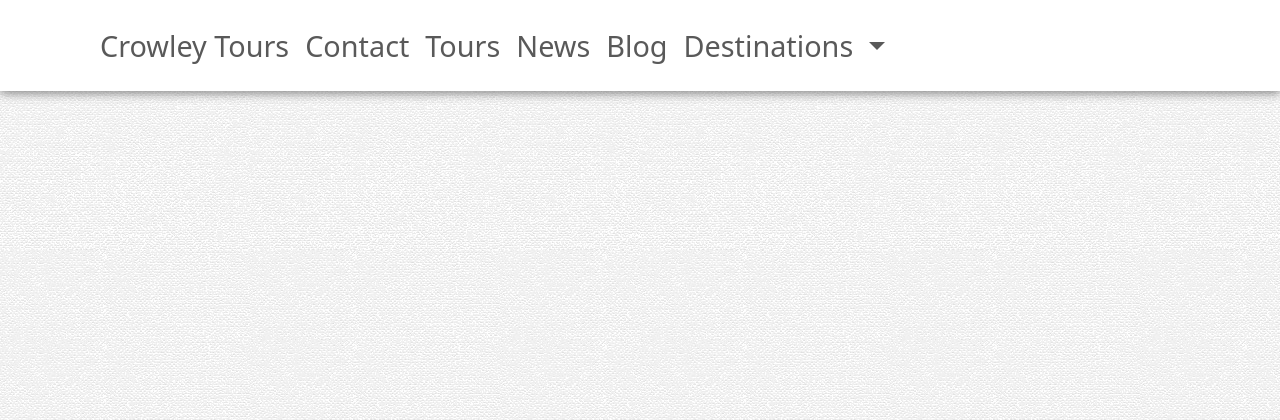
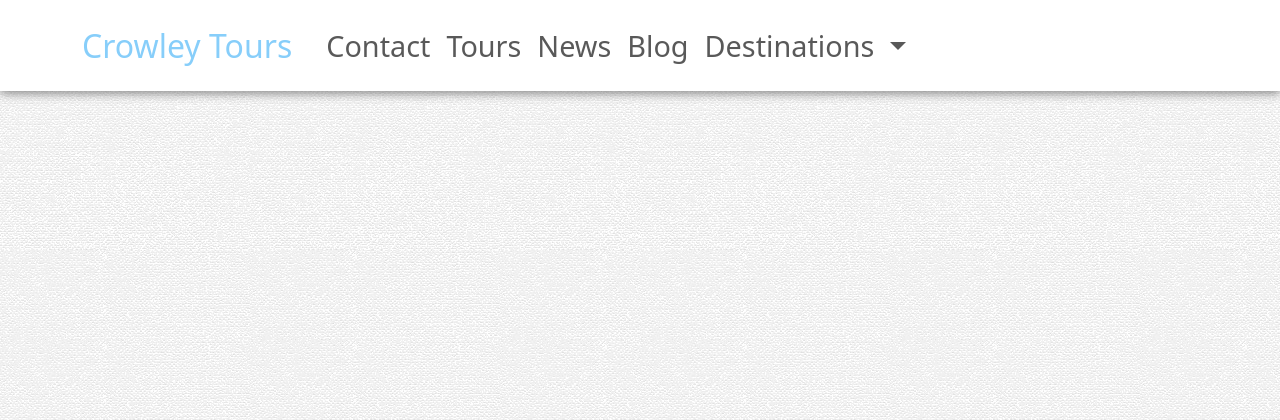
Before and after one commit to duncrob99/saiga-tours, a Django app: page / in a window 1280 px wide. Shown: the top 420 px of the page. Run offline with Django 3.2, Linux system fonts and the light colour scheme; data comes from the database, SQL or seed files in the repository; data that the repository does not hold is empty; some libraries are stand-ins or nearby versions.

Commit message:
Improve reactiveness, incl. navbar.

```diff
--- a/main/static/css/main_zaasf.css
+++ b/main/static/css/main_zaf.css
@@ -47,7 +47,7 @@ small {
     font-size: 40px;
 }
 
-.alert {
+.alert, .navbar {
     z-index: 100;
 }
 
@@ -62,3 +62,8 @@ small {
     color: var(--accent-hover-foreground);
     border-color: var(--accent-hover-background);
 }
+
+.navbar-brand {
+    color: var(--accent-background) !important;
+    font-size: xx-large;
+}
--- a/main/static/css/navbar_aaa.css
+++ b/main/static/css/navbar_aaaf.css
@@ -60,3 +60,17 @@
 .dropdown-menu > li:first-child > .dropdown-item {
     border-top-right-radius: 8px;
 }
+
+@media only screen and (max-width: 991px) {
+    .navbar .dropdown-menu {
+        display: none !important;
+    }
+
+    .main-nav.dropdown-toggle {
+        display: none !important;
+    }
+
+    .main-nav.nav-link {
+        width: 100%;
+    }
+}
--- a/main/templates/main/main.html
+++ b/main/templates/main/main.html
@@ -6,7 +6,7 @@
     <meta charset="UTF-8">
     <title>{{ settings.site_title }}</title>
     {% bootstrap_css %}
-    <link rel="stylesheet" href="{% static 'css/main_zaasf.css' %}">
+    <link rel="stylesheet" href="{% static 'css/main_zaf.css' %}">
     <link rel="stylesheet" href="{% static 'css/cards_lfas.css' %}">
     <link rel="stylesheet" href="https://cdn.jsdelivr.net/npm/bootstrap-icons@1.7.0/font/bootstrap-icons.css">
     <style>
--- a/main/templates/main/navbar.html
+++ b/main/templates/main/navbar.html
@@ -1,17 +1,19 @@
 {% load static %}
 
-<link rel="stylesheet" href="{% static 'css/navbar_aaa.css' %}">
+<link rel="stylesheet" href="{% static 'css/navbar_aaaf.css' %}">
 
-<nav class="navbar navbar-expand navbar-light py-3">
+<nav class="navbar navbar-expand-lg navbar-light py-3">
     <div class="container-md">
+        <a class="navbar-brand" href="{% url 'front-page' %}">{{ settings.site_title }}</a>
         <button class="navbar-toggler" type="button" data-toggle="collapse" data-target="#navbarNav"
-                aria-controls="navbarNav" aria-expanded="false" aria-label="Toggle navigation">
+                aria-expanded="false"
+                aria-controls="navbarNav" aria-label="Toggle navigation" data-bs-target="#navbarNav"
+                data-bs-toggle="collapse">
             <span class="navbar-toggler-icon"></span>
         </button>
         <div class="collapse navbar-collapse" id="navbarNav" style="position: relative; left: 10px">
             <ul class="navbar-nav">
-                <li class="nav-item active">
-                    <a class="nav-link main-nav" href="{% url 'front-page' %}">{{ settings.site_title }}</a>
+                <li class="nav-item">
                 </li>
                 {% for page in pages %}
                     {% if page.children.count == 0 and user.is_staff or page.published_children.count == 0 and not user.is_staff %}
```
Also changed, not shown: main/templates/main/tour.html (+4 -4 lines).
